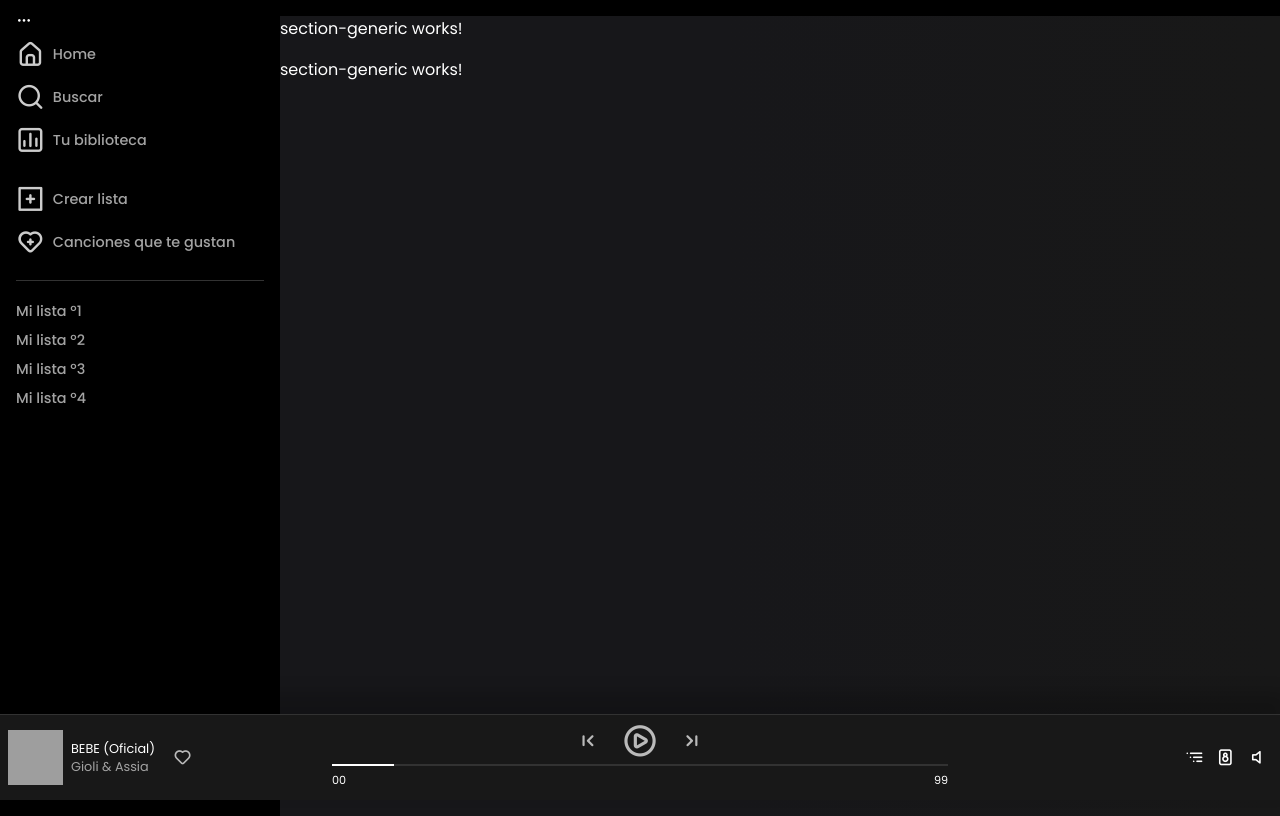
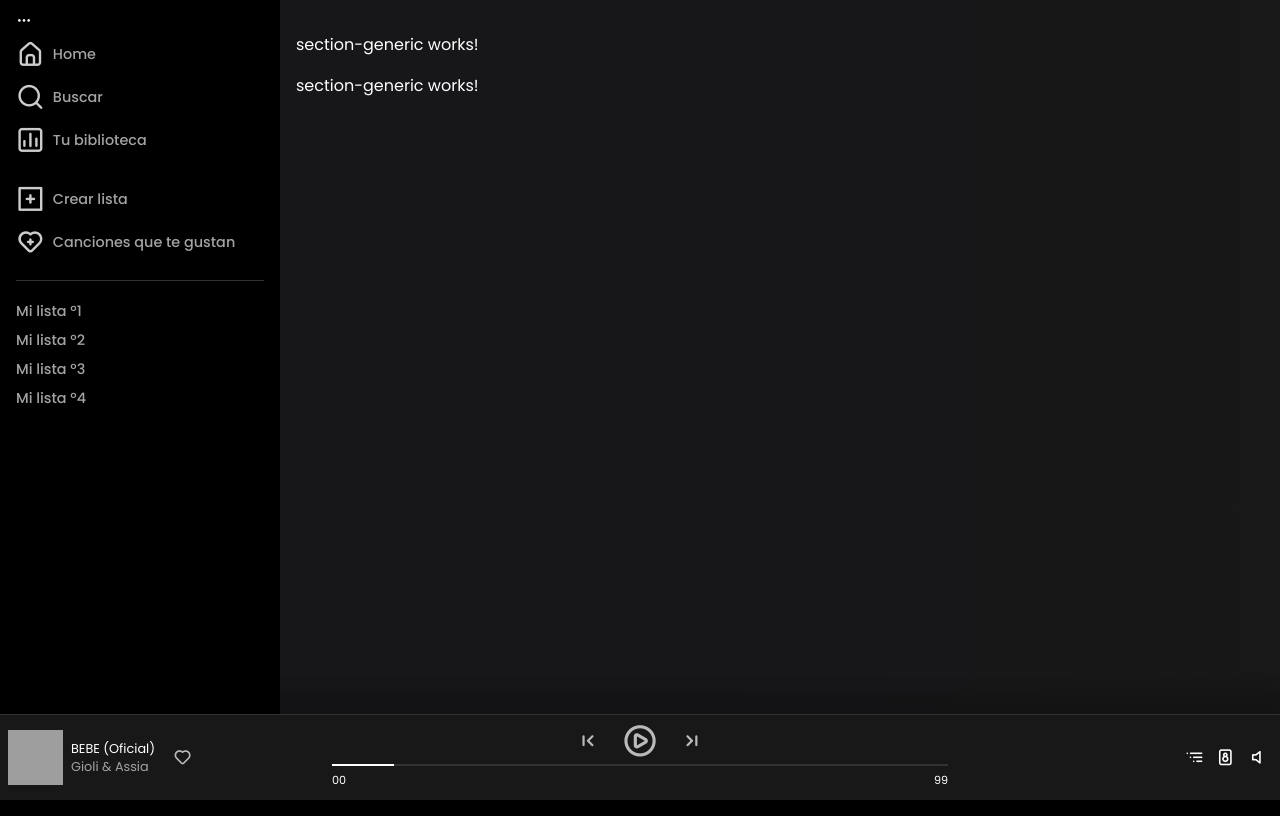
Before and after one commit to MoiZuleta98/angular_spotify, an Angular app: page /tracks in a window 1280 px wide. Built offline with nearby package versions, Linux system fonts and the light colour scheme; grey boxes are pictures that could not be loaded.

Commit message:
Agregamos padding al tracks-page

```diff
--- a/src/app/modules/tracks/page/tracks-page/tracks-page.component.css
+++ b/src/app/modules/tracks/page/tracks-page/tracks-page.component.css
@@ -0,0 +1,3 @@
+.tracks-page{
+    padding: 1rem;
+}
```
